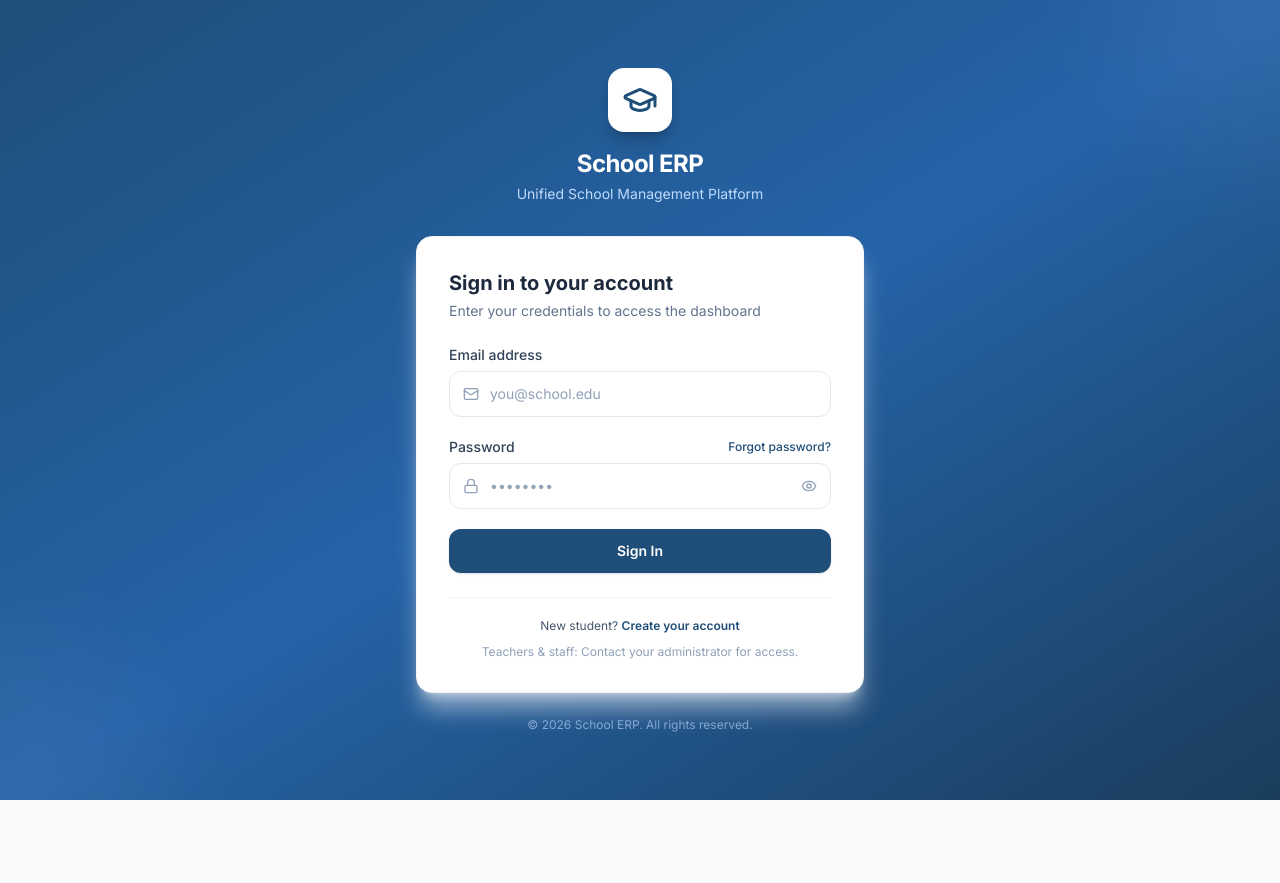
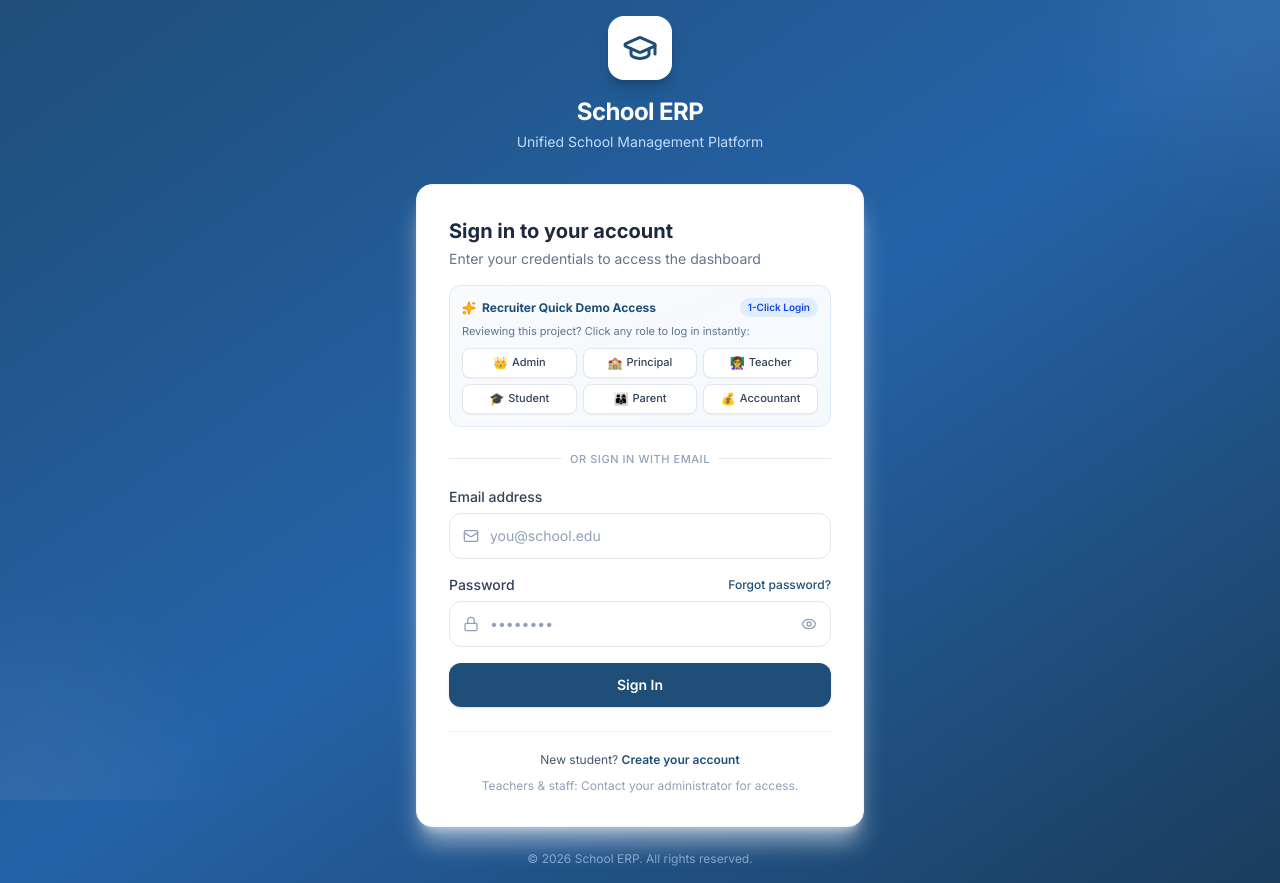
Before and after one commit to TusharMDT06/School-erp-software, a React (Vite) app in the folder client/: page /login in a window 1280 px wide. Before the commit the page ends 800 px from the top, so only its background shows below. Built offline with nearby package versions, Linux system fonts and the light colour scheme; no server answers.

Commit message:
feat: add 1-click recruiter demo access buttons to login page and demo recruiter account

```diff
--- a/client/src/pages/auth/Login.jsx
+++ b/client/src/pages/auth/Login.jsx
@@ -5,7 +5,7 @@ import { useDispatch, useSelector } from "react-redux";
 import { useNavigate, Link } from "react-router-dom";
 import { useEffect } from "react";
 import toast from "react-hot-toast";
-import { Eye, EyeOff, GraduationCap, Loader2, Mail, Lock } from "lucide-react";
+import { Eye, EyeOff, GraduationCap, Loader2, Mail, Lock, Sparkles } from "lucide-react";
 import { useState } from "react";
 import { loginUser, clearError } from "../../features/auth/authSlice";
 
@@ -24,6 +24,16 @@ const ROLE_REDIRECT = {
   parent: "/parent/dashboard",
   accountant: "/accountant/dashboard",
 };
+
+// ── Demo Accounts for Recruiter ────────────────────────────────────────────
+const DEMO_ACCOUNTS = [
+  { label: "Admin", role: "superadmin", email: "demo@school.edu", password: "Password@123", icon: "👑" },
+  { label: "Principal", role: "admin", email: "principal@school.edu", password: "Admin@123", icon: "🏫" },
+  { label: "Teacher", role: "teacher", email: "vikram.maths@school.edu", password: "Password@123", icon: "👩‍🏫" },
+  { label: "Student", role: "student", email: "aarav.student@school.edu", password: "Password@123", icon: "🎓" },
+  { label: "Parent", role: "parent", email: "parent@school.edu", password: "Password@123", icon: "👨‍👩‍👦" },
+  { label: "Accountant", role: "accountant", email: "accountant@school.edu", password: "Password@123", icon: "💰" },
+];
 
 const Login = () => {
   const dispatch = useDispatch();
@@ -49,6 +59,7 @@ const Login = () => {
   const {
     register,
     handleSubmit,
+    setValue,
     formState: { errors },
   } = useForm({ resolver: yupResolver(schema) });
 
@@ -59,6 +70,13 @@ const Login = () => {
       toast.success("Welcome back!");
       navigate(ROLE_REDIRECT[role] || "/admin/dashboard", { replace: true });
     }
+  };
+
+  const handleQuickLogin = (acc) => {
+    setValue("email", acc.email, { shouldValidate: true });
+    setValue("password", acc.password, { shouldValidate: true });
+    toast.success(`Signing in as ${acc.label}...`);
+    onSubmit({ email: acc.email, password: acc.password });
   };
 
   return (
@@ -81,12 +99,49 @@ const Login = () => {
 
         {/* Auth Card */}
         <div className="auth-card">
-          <div className="mb-6">
+          <div className="mb-4">
             <h2 className="text-xl font-bold text-slate-800">Sign in to your account</h2>
             <p className="text-slate-500 text-sm mt-1">Enter your credentials to access the dashboard</p>
           </div>
 
-          <form onSubmit={handleSubmit(onSubmit)} noValidate className="space-y-5">
+          {/* Quick Demo Access for Recruiters & Reviewers */}
+          <div className="mb-5 p-3 bg-gradient-to-br from-slate-50 to-blue-50/60 border border-blue-100 rounded-xl">
+            <div className="flex items-center justify-between mb-1.5">
+              <span className="text-xs font-bold text-[#1F4E79] flex items-center gap-1.5">
+                <Sparkles className="w-3.5 h-3.5 text-amber-500 fill-amber-400" />
+                Recruiter Quick Demo Access
+              </span>
+              <span className="text-[10px] text-blue-700 bg-blue-100/80 font-semibold px-2 py-0.5 rounded-full">
+                1-Click Login
+              </span>
+            </div>
+            <p className="text-[11px] text-slate-500 mb-2">
+              Reviewing this project? Click any role to log in instantly:
+            </p>
+            <div className="grid grid-cols-3 gap-1.5">
+              {DEMO_ACCOUNTS.map((acc) => (
+                <button
+                  key={acc.role}
+                  type="button"
+                  disabled={loading}
+                  onClick={() => handleQuickLogin(acc)}
+                  className="px-2 py-1.5 text-xs font-medium bg-white hover:bg-blue-50/80 text-slate-700 hover:text-[#1F4E79] border border-slate-200 hover:border-blue-300 rounded-lg shadow-xs transition-all flex items-center justify-center gap-1 group active:scale-95 disabled:opacity-50"
+                  title={`Login as ${acc.label} (${acc.email})`}
+                >
+                  <span className="text-xs group-hover:scale-110 transition-transform">{acc.icon}</span>
+                  <span className="font-medium text-[11px] truncate">{acc.label}</span>
+                </button>
+              ))}
+            </div>
+          </div>
+
+          <div className="relative flex py-1 items-center mb-4">
+            <div className="flex-grow border-t border-slate-200"></div>
+            <span className="flex-shrink mx-2 text-[11px] font-medium text-slate-400 uppercase tracking-wider">or sign in with email</span>
+            <div className="flex-grow border-t border-slate-200"></div>
+          </div>
+
+          <form onSubmit={handleSubmit(onSubmit)} noValidate className="space-y-4">
             {/* Email */}
             <div>
               <label htmlFor="email" className="block text-sm font-medium text-slate-700 mb-1.5">
```
Also changed, not shown: 1 other file (tests, documents, lock files or other folders).
